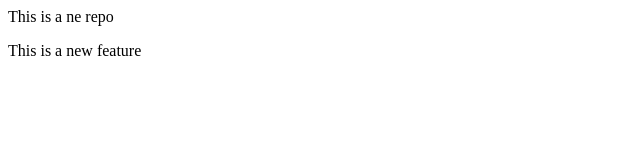
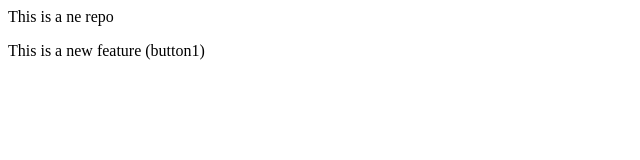
Before and after one commit to muhdEhtisham/localrepo, a plain HTML site: page index.html in a window 1280 px wide. Shown: the full height of the page, 0-640 px from the left. Drawn offline with Linux system fonts and the light colour scheme.

Commit message:
Add button1

```diff
--- a/index.html
+++ b/index.html
@@ -1,2 +1,2 @@
 <p>This is a ne repo</p>
-<p>This is a new feature</p>
+<p>This is a new feature (button1)</p>
```
